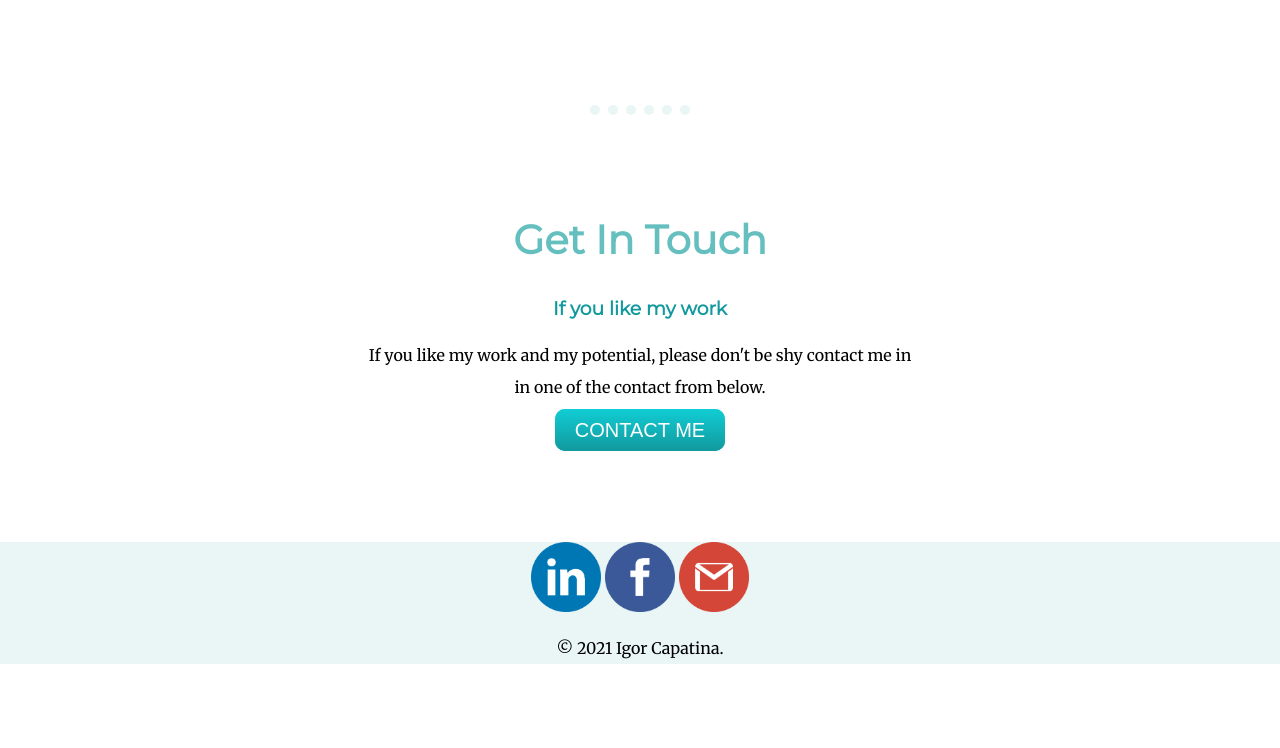
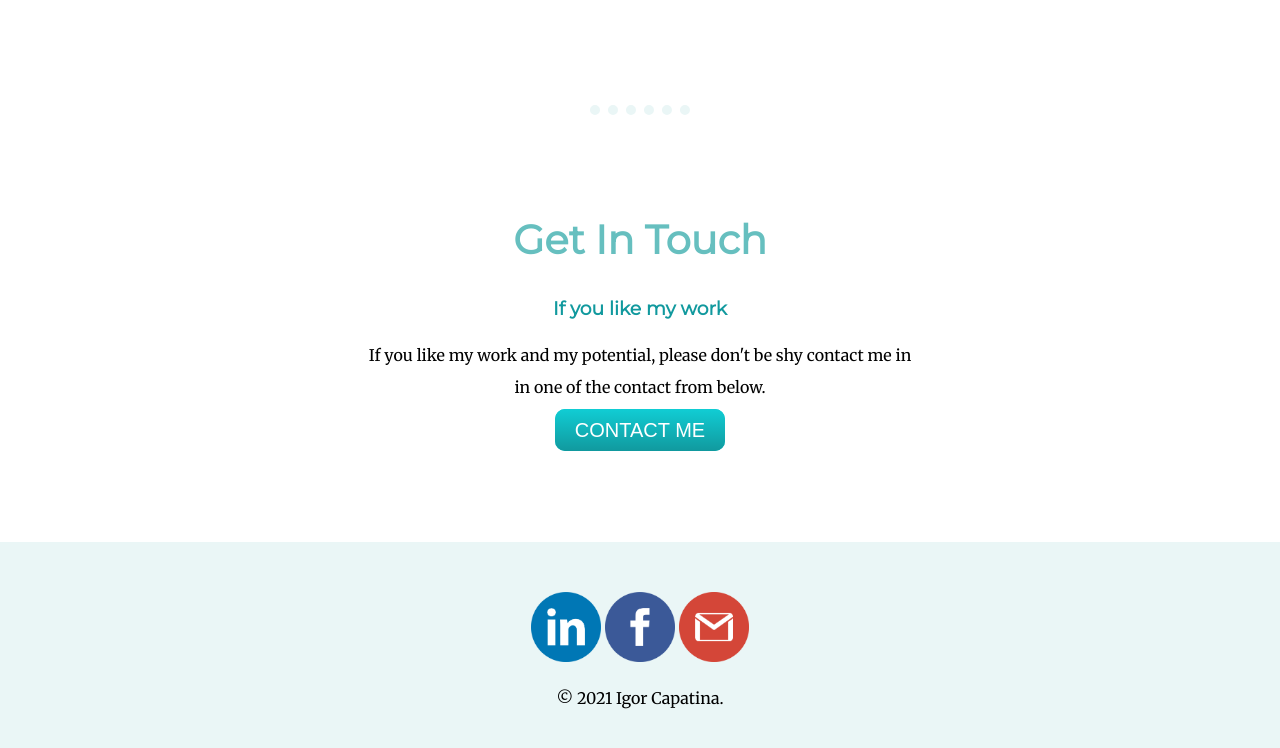
Before and after one commit to Igorcapatina/mycv, a plain HTML site: page index.html in a window 1280 px wide. Shown: the part 3322-4070 px from the top of the page. Before the commit the page ends 4002 px from the top, so only its background shows below. Drawn offline with Linux system fonts and the light colour scheme.

Commit message:
Update style.css

```diff
--- a/style.css
+++ b/style.css
@@ -49,6 +49,7 @@ background-color: #EAF6F6;
 
 .bottom-container {
     background-color: #EAF6F6;
+    padding: 50px 0 40px;
 }
 
 .top-container {
```
